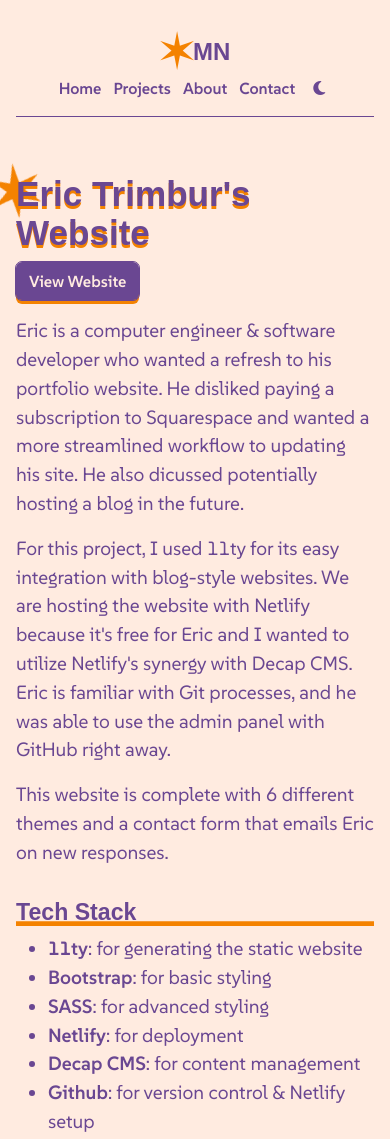
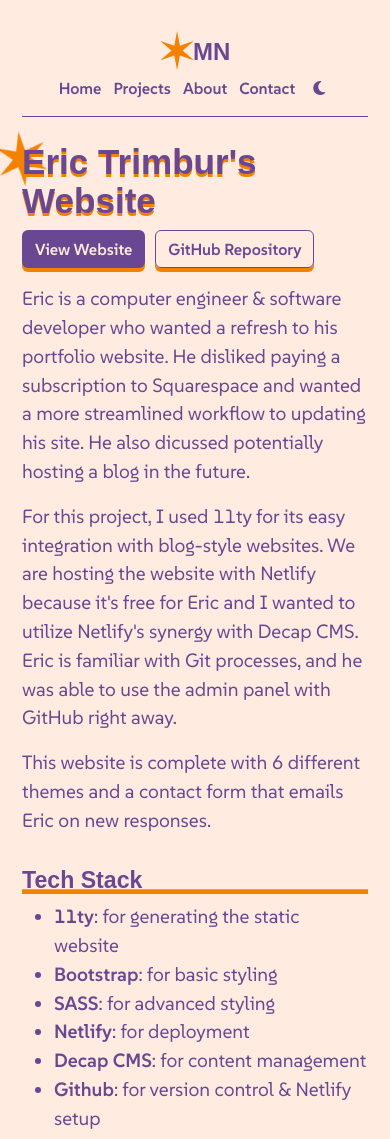
Before and after one commit to maxniederer/max-niederer-portfolio, an Eleventy site: page src/projects/eric.md in a window 390 px wide. Shown: the top 1139 px of the page. Built offline with nearby package versions, Linux system fonts and the light colour scheme; Eleventy itself is replaced by a stand-in of ours; files that its build step writes are made by us from their sources; a web font is replaced by a local one.

Commit message:
adding github button to project page

```diff
--- a/src/_includes/layouts/project.njk
+++ b/src/_includes/layouts/project.njk
@@ -9,11 +9,18 @@ layout: layouts/base.njk
     {{ title }}
   </h2>
 
-  {% if link %}
-    <a class="btn" href="{{ link }}" target="_blank" rel="noopener noreferrer">
-      {{ linkTitle }}
-    </a>
-  {% endif %}
+  <div class="button-holder">
+    {% if link %}
+      <a class="btn" href="{{ link }}" target="_blank" rel="noopener noreferrer">
+        {{ linkTitle }}
+      </a>
+    {% endif %}
+    {% if gitLink %}
+      <a class="btn btn-secondary" href="{{ gitLink }}" target="_blank" rel="noopener noreferrer">
+        GitHub Repository
+      </a>
+    {% endif %}
+  </div>
 
   {{ content | safe }}
 </div>
--- a/src/assets/sass/_variables.scss
+++ b/src/assets/sass/_variables.scss
@@ -117,7 +117,8 @@ $link-glow-hover: drop-shadow(0px 0px 4px var(--color-primary));
 @mixin link-hover-glow() {
   transition-property: filter, color;
   @include transition-style();
-  &:hover {
+  &:hover,
+  &:focus {
     @include link-glow();
     color: var(--color-primary);
   }
--- a/src/assets/sass/style.scss
+++ b/src/assets/sass/style.scss
@@ -23,7 +23,7 @@ body {
   background-color: var(--color-background);
   color: var(--color-body);
 
-  padding-inline: clamp(16px, 3vw, 32px);
+  padding-inline: clamp(22px, 3vw, 32px);
   max-width: 100rem;
   margin-inline: auto;
 
@@ -58,20 +58,40 @@ a {
   top: 0;
   color: var(--color-background);
   background: var(--color-body);
-  outline: 1px solid var(--color-body);
+  // outline: 1px solid var(--color-body);
   box-shadow: 0 4px 0 0 var(--color-primary);
   font-weight: 600;
   margin-bottom: 1rem;
 
-  transition-property: color, top, box-shadow, background;
+  transition-property: color, top, box-shadow, background, filter;
   @include transition-style();
-  &:hover {
+  &:hover,
+  &:focus {
     top: 2px;
     box-shadow: 0 2px 0 0 var(--color-primary);
     text-decoration: none;
-    color: var(--color-body);
+    background: var(--color-primary);
+    // @include link-hover-glow();
+    color: var(--color-background);
+    filter: drop-shadow(0px 0px 7px var(--color-glow));
+  }
+}
+
+.btn-secondary {
+  border: 1px solid var(--color-body);
+  background: none;
+  color: var(--color-body);
+  &:hover,
+  &:focus {
+    border: 1px solid var(--color-primary);
+    color: var(--color-primary);
     background: none;
   }
+}
+
+.button-holder {
+  display: flex;
+  gap: 10px;
 }
 
 #preloader {
@@ -92,7 +112,7 @@ a {
 }
 
 section#hero {
-  margin-block: 0.5rem 2rem;
+  margin-block: 1rem 2rem;
 }
 
 section#contact {
@@ -217,7 +237,7 @@ span {
 
 header {
   margin-top: clamp(1rem, 2.5vw, 2rem);
-  margin-bottom: 3rem;
+  margin-bottom: clamp(1rem, 3vw, 2rem);
   font-size: 1rem;
 
   padding-bottom: 1rem;
--- a/src/projects/eric.md
+++ b/src/projects/eric.md
@@ -6,6 +6,7 @@ image: /assets/img/P2.png
 imageAlt: a screencap of Eric's website with a green background and purple text
 linkTitle: View Website
 link: https://eric-trimbur-portfolio.netlify.app/
+gitLink: https://github.com/maxniederer/eric-trimbur-portfolio
 order: 1
 ---
 
```
Also changed, not shown: src/projects/portfolio.md (+1 -0 lines).
